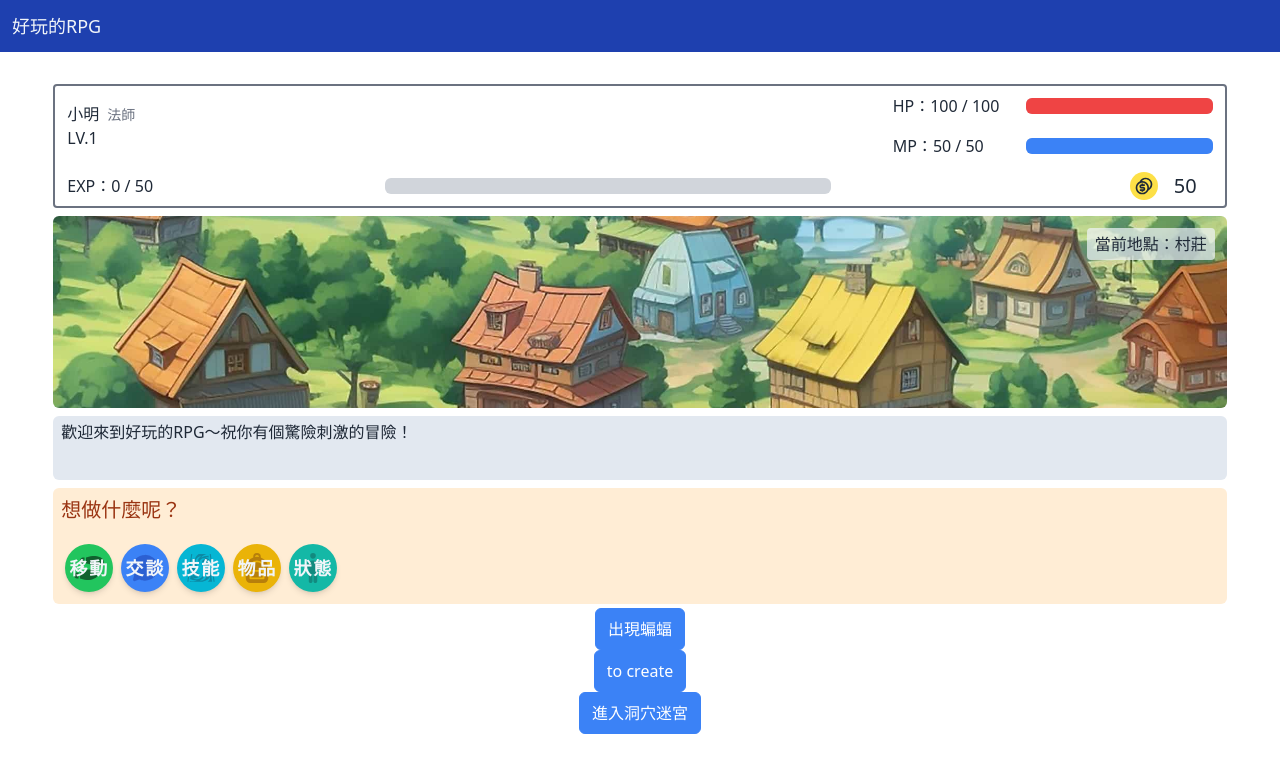
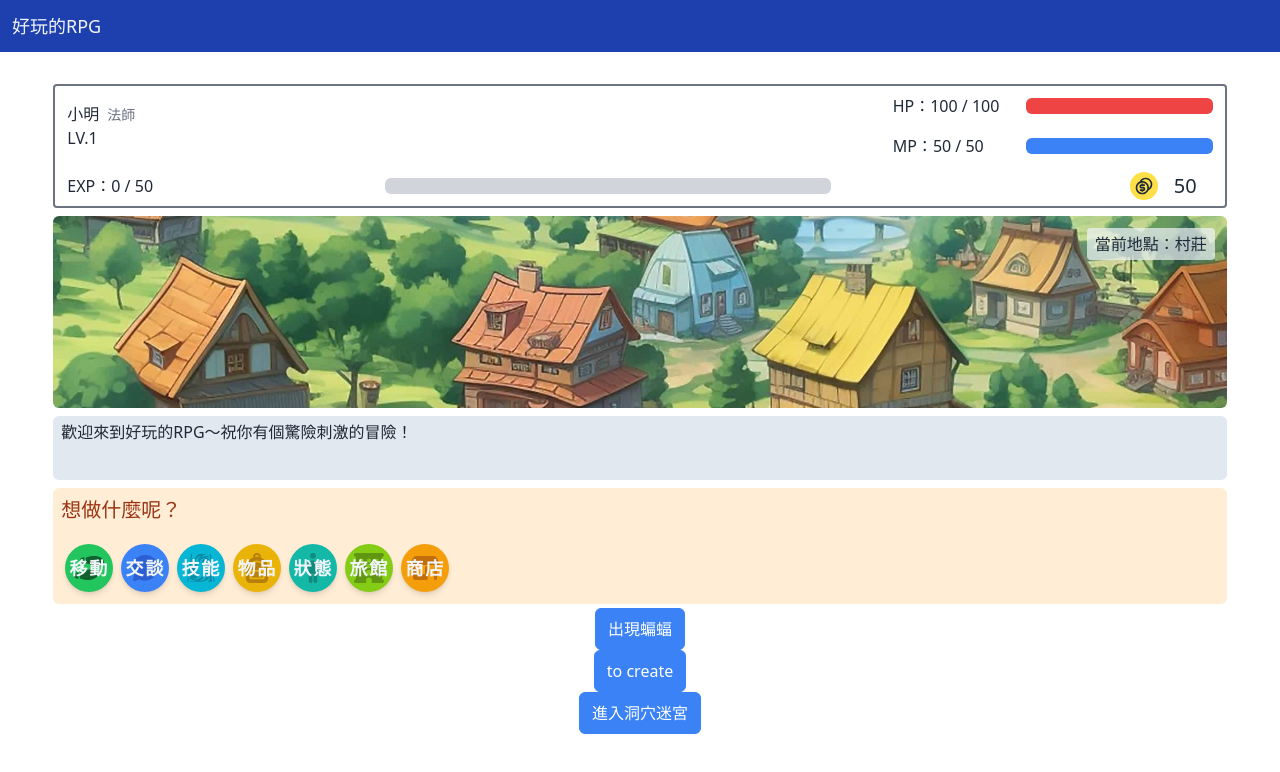
Before and after one commit to Melon-Lo/rpg, a React (Create React App) app: page / in a window 1280 px wide. Shown: the top 772 px of the page. Built offline with nearby package versions, Linux system fonts and the light colour scheme.

Commit message:
feat/ add HotelButton

```diff
--- a/src/components/Button.jsx
+++ b/src/components/Button.jsx
@@ -1,7 +1,7 @@
 import className from 'classnames';
 import { twMerge } from 'tailwind-merge';
 
-export default function Button({ children, blue, gray, green, yellow, red, fuchsia, outline, rounded, ...rest }) {
+export default function Button({ children, blue, gray, green, yellow, red, fuchsia, lime, amber, outline, rounded, ...rest }) {
   const classes = twMerge(
     className(rest.className,
       'flex items-center px-3 py-2 border rounded-md cursor-pointer', {
@@ -11,6 +11,8 @@ export default function Button({ children, blue, gray, green, yellow, red, fuchs
       'border-yellow-400 bg-yellow-400 text-white': yellow,
       'border-red-500 bg-red-500 text-white': red,
       'border-fuchsia-500 bg-fuchsia-500 text-white': fuchsia,
+      'border-lime-500 bg-lime-500 text-white': lime,
+      'border-amber-500 bg-amber-500 text-white': amber,
       'rounded-full': rounded,
       'bg-white': outline,
       'text-blue-500': outline && blue,
--- a/src/components/CommandSection.jsx
+++ b/src/components/CommandSection.jsx
@@ -1,7 +1,7 @@
 import { TiArrowBack } from "react-icons/ti";
 import { useDispatch, useSelector } from "react-redux";
 import { useState, useEffect } from "react";
-import { addMessage, changeCurrentScene, changeCurrentDialogue, changeEnemyHP, changeExecutingCommand, changeEnemyDefeated, changeTurn, changeInBattle, changeMazeName, changeInMaze, changePlayerPosition, changeEnemies, changeChests, changeBoss } from "../store";
+import { addMessage, changeCurrentScene, changeCurrentDialogue, changeEnemyHP, changeExecutingCommand, changeEnemyDefeated, changeTurn, changeInBattle, changeMazeName, changeInMaze, changePlayerPosition, changeEnemies, changeChests, changeBoss, changeHP, changeMP, changeMoney } from "../store";
 import Swal from "sweetalert2";
 
 // components
@@ -28,6 +28,7 @@ export default function CommandSection() {
 
   // 場景相關變數
   const { currentScene } = useSelector(state => state.systemStatus);
+  const { money } = useSelector(state => state.items);
   const isDiscoverable = scenes.find(scene => scene.name === currentScene).isDiscoverable;
   const hasNPC = scenes.find(scene => scene.name === currentScene).characters.length > 0;
 
@@ -43,9 +44,10 @@ export default function CommandSection() {
   const enemyHP = useSelector(state => state.enemies.HP);
   const enemyDEF = useSelector(state => state.enemies.DEF);
   const selfATK = useSelector(state => state.characterStats.ATK);
+  const selfMaxHP = useSelector(state => state.characterStats.maxHP);
+  const selfMaxMP = useSelector(state => state.characterStats.maxMP);
   const { turn, executingCommand } = useSelector(state => state.battle);
   const { isBoss } = useSelector(state => state.enemies);
-
 
   // 迷宮相關變數
   const { inMaze } = useSelector(state => state.maze);
@@ -97,6 +99,11 @@ export default function CommandSection() {
       } else if (currentStep === 'talking') {
         setTextContent('對談中⋯⋯');
         return
+
+        // 旅館休息
+      } else if (currentStep === '旅館' && executingCommand) {
+        setTextContent('休息中⋯⋯');
+        return
       }
     }
 
@@ -119,7 +126,7 @@ export default function CommandSection() {
   // 非戰鬥狀態
   // --------------------------------------------
 
-  // 主頁（指令們）
+  // 主頁指令們
   const mainCommands = commands.find(command => command.type === 'main').commands;
   const renderedMainCommandItems = mainCommands.map(commandItem => {
     // 如果該場景無法探險，則不會出現「探險」
@@ -147,6 +154,20 @@ export default function CommandSection() {
       />
     )
   });
+
+  // 村莊指令們
+  const villageCommands = commands.find(command => command.type === 'village').commands;
+  const renderedVillageCommandItems = villageCommands.map(commandItem => {
+    return (
+      <CommandItem
+        key={commandItem.command}
+        command={commandItem.command}
+        color={commandItem.color}
+        Icon={commandItem.img}
+        setCurrentStep={setCurrentStep}
+      />
+    )
+  })
 
   // 交談（可交談對象們）
   const currentCharacters = scenes.find(sceneItem => currentScene === sceneItem.name).characters;
@@ -287,6 +308,58 @@ export default function CommandSection() {
     )
   }
 
+  // 旅館按鈕
+  const HotelButton = () => {
+    const handleClick = () => {
+      // 錢不夠不能休息
+      if (money < 10) {
+        Swal.fire({
+          icon: 'info',
+          title: '金錢不足！',
+        })
+
+        return;
+      };
+
+      Swal.fire({
+        title: '確定要在旅館休息嗎？',
+        text: '休息一次 $10',
+        icon: 'question',
+        showCancelButton: true,
+        confirmButtonColor: '#3085d6',
+        cancelButtonColor: '#d33',
+        confirmButtonText: '確認',
+        cancelButtonText: '取消'
+      }).then((result) => {
+        dispatch(addMessage({
+          type: 'system',
+          content: '休息中⋯⋯'
+        }))
+        dispatch(changeMoney(money - 10));
+        dispatch(changeExecutingCommand(true));
+
+        setTimeout(() => {
+          dispatch(addMessage({
+            type: 'system',
+            content: '休息完畢，神清氣爽！HP 和 MP 都恢復了！'
+          }))
+
+          // 補滿 HP 和 MP
+          dispatch(changeHP(selfMaxHP));
+          dispatch(changeMP(selfMaxMP));
+
+          // 回歸先前狀態
+          setCurrentStep('主頁');
+          dispatch(changeExecutingCommand(false));
+        }, 1500)
+      });
+    }
+
+    return (
+      <Button onClick={handleClick} lime>進旅館休息（$10）</Button>
+    )
+  }
+
   // --------------------------------------------
   // 戰鬥狀態（battleTime 為真時）
   // --------------------------------------------
@@ -412,6 +485,9 @@ export default function CommandSection() {
         {/* 主頁：非戰鬥狀態 */}
         { currentStep === '主頁' && !inBattle && renderedMainCommandItems }
 
+        {/* 主頁：如果在村莊就會多出這些指令 */}
+        { currentStep === '主頁' && !inBattle && currentScene === '村莊' && renderedVillageCommandItems }
+
         {/* 交談 */}
         { currentStep === '交談' && renderedCharacters }
 
@@ -436,6 +512,9 @@ export default function CommandSection() {
         {/* 探險 */}
         { currentStep === '探險' && <DiscoverButton /> }
 
+        {/* 旅館 */}
+        { currentStep === '旅館' && !executingCommand && <HotelButton /> }
+
         {/* 主頁：戰鬥指令 */}
         { currentStep === '主頁' && inBattle && !executingCommand && turn === 'self' && renderedBattleCommandItems }
 
--- a/src/data/commands.js
+++ b/src/data/commands.js
@@ -7,6 +7,8 @@ import { GiMagicPortal } from "react-icons/gi";
 import { FaRunning } from "react-icons/fa";
 import { GiMaze } from "react-icons/gi";
 import { FaMagnifyingGlassLocation } from "react-icons/fa6";
+import { FaShop } from "react-icons/fa6";
+import { FaHotel } from "react-icons/fa6";
 
 const commands = [
   {
@@ -74,5 +76,20 @@ const commands = [
       },
     ],
   },
+  {
+    type: "village",
+    commands: [
+      {
+        command: "旅館",
+        color: "lime",
+        img: FaHotel,
+      },
+      {
+        command: "商店",
+        color: "amber",
+        img: FaShop,
+      },
+    ],
+  },
 ];
 export default commands;
--- a/src/pages/MainPage.jsx
+++ b/src/pages/MainPage.jsx
@@ -196,12 +196,12 @@ export default function MainPage() {
 
           dispatch(addMessage({
             type: 'battle',
-            content: `戰鬥勝利！獲得 ${enemyEXP} 點經驗值、金錢 ${enemyMoney} 元${lootText}`
+            content: `戰鬥勝利！獲得 ${enemyEXP} 點經驗值、金錢 $ ${enemyMoney}${lootText}`
           }));
 
           Swal.fire({
             title: '戰鬥勝利！',
-            text: `獲得 ${enemyEXP} 點經驗值、金錢 ${enemyMoney} 元${lootText}`,
+            text: `獲得 ${enemyEXP} 點經驗值、金錢 $${enemyMoney}${lootText}`,
           });
 
           // 回到初始狀態：沒在執行動作、沒在戰鬥中、敵人沒被擊敗
--- a/tailwind.config.js
+++ b/tailwind.config.js
@@ -9,7 +9,7 @@ module.exports = {
   safelist: [
     {
       pattern:
-        /(bg|text)-(stone|yellow|red|blue|teal|brown|cyan|orange|gray|slate|fuchsia)-(50|100|200|300|400|500|600|700|800|900)/,
+        /(bg|text)-(stone|yellow|red|blue|teal|brown|cyan|orange|gray|slate|fuchsia|lime|amber)-(50|100|200|300|400|500|600|700|800|900)/,
     },
   ],
 };
```
